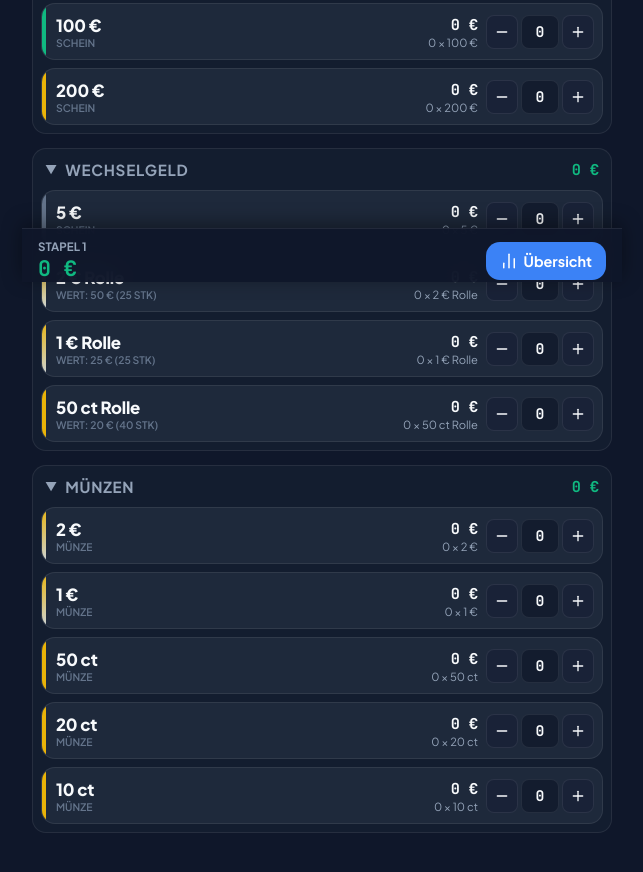
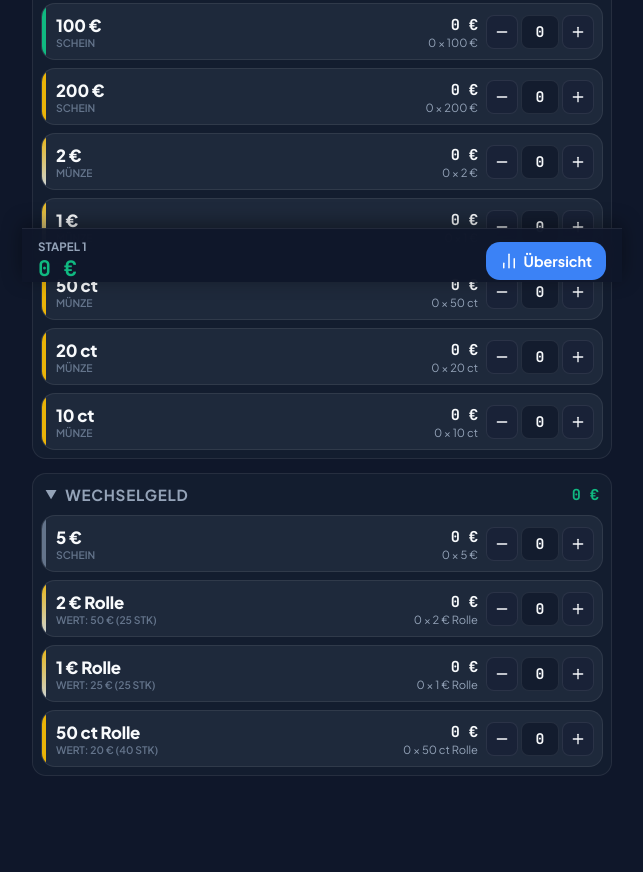
Before and after one commit to Dave2ooo/Geldzaehler, a plain HTML site: page index.html in a window 1280 px wide. Shown: the part 518-1390 px from the top of the page, without its empty margins (318-961 px from the left). Drawn offline with Linux system fonts and the light colour scheme.

Commit message:
merged categories "Sheine" and "Münzen"

```diff
--- a/index.html
+++ b/index.html
@@ -113,26 +113,26 @@
 
       <!-- Main Denomination Counter List -->
       <main class="content-area">
-        <!-- Banknotes Section -->
-        <section class="denom-section" id="section-bills" data-category="bills">
+        <!-- Scheine & Münzen Section -->
+        <section class="denom-section" id="section-cash" data-category="cash">
           <button
             class="section-header collapsable-header"
-            data-toggle="bills"
+            data-toggle="cash"
             type="button"
             aria-expanded="true"
           >
             <div class="header-title-wrap">
               <span class="collapse-icon">▼</span>
-              <h2>Scheine</h2>
+              <h2>Scheine &amp; Münzen</h2>
             </div>
-            <span class="section-subtotal" id="billsSubtotal">0,00 €</span>
+            <span class="section-subtotal" id="cashSubtotal">0,00 €</span>
           </button>
-          <div class="denom-grid" id="billsGrid">
+          <div class="denom-grid" id="cashGrid">
             <!-- Populated by JS -->
           </div>
         </section>
 
-        <!-- Coin Rolls Section -->
+        <!-- Wechselgeld Section -->
         <section class="denom-section" id="section-rolls" data-category="rolls">
           <button
             class="section-header collapsable-header"
@@ -147,25 +147,6 @@
             <span class="section-subtotal" id="rollsSubtotal">0,00 €</span>
           </button>
           <div class="denom-grid" id="rollsGrid">
-            <!-- Populated by JS -->
-          </div>
-        </section>
-
-        <!-- Coins Section -->
-        <section class="denom-section" id="section-coins" data-category="coins">
-          <button
-            class="section-header collapsable-header"
-            data-toggle="coins"
-            type="button"
-            aria-expanded="true"
-          >
-            <div class="header-title-wrap">
-              <span class="collapse-icon">▼</span>
-              <h2>Münzen</h2>
-            </div>
-            <span class="section-subtotal" id="coinsSubtotal">0,00 €</span>
-          </button>
-          <div class="denom-grid" id="coinsGrid">
             <!-- Populated by JS -->
           </div>
         </section>
--- a/main.js
+++ b/main.js
@@ -5,26 +5,24 @@
 
 // Denominations configuration
 const DENOMINATIONS = [
-  // Banknotes (5€ up to 200€)
-  { id: 'b5',   type: 'bill', category: 'bills', value: 5.0,   label: '5 €',   sublabel: 'Schein', color: 'var(--denom-5)' },
-  { id: 'b10',  type: 'bill', category: 'bills', value: 10.0,  label: '10 €',  sublabel: 'Schein', color: 'var(--denom-10)' },
-  { id: 'b20',  type: 'bill', category: 'bills', value: 20.0,  label: '20 €',  sublabel: 'Schein', color: 'var(--denom-20)' },
-  { id: 'b50',  type: 'bill', category: 'bills', value: 50.0,  label: '50 €',  sublabel: 'Schein', color: 'var(--denom-50)' },
-  { id: 'b100', type: 'bill', category: 'bills', value: 100.0, label: '100 €', sublabel: 'Schein', color: 'var(--denom-100)' },
-  { id: 'b200', type: 'bill', category: 'bills', value: 200.0, label: '200 €', sublabel: 'Schein', color: 'var(--denom-200)' },
+  // Scheine & Münzen (5€ bis 200€ Scheine, dann 2€ bis 10ct Münzen)
+  { id: 'b5',   type: 'bill', category: 'cash',  value: 5.0,   label: '5 €',   sublabel: 'Schein', color: 'var(--denom-5)' },
+  { id: 'b10',  type: 'bill', category: 'cash',  value: 10.0,  label: '10 €',  sublabel: 'Schein', color: 'var(--denom-10)' },
+  { id: 'b20',  type: 'bill', category: 'cash',  value: 20.0,  label: '20 €',  sublabel: 'Schein', color: 'var(--denom-20)' },
+  { id: 'b50',  type: 'bill', category: 'cash',  value: 50.0,  label: '50 €',  sublabel: 'Schein', color: 'var(--denom-50)' },
+  { id: 'b100', type: 'bill', category: 'cash',  value: 100.0, label: '100 €', sublabel: 'Schein', color: 'var(--denom-100)' },
+  { id: 'b200', type: 'bill', category: 'cash',  value: 200.0, label: '200 €', sublabel: 'Schein', color: 'var(--denom-200)' },
+  { id: 'c200', type: 'coin', category: 'cash',  value: 2.0,   label: '2 €',   sublabel: 'Münze',  color: 'var(--coin-bicolor)' },
+  { id: 'c100', type: 'coin', category: 'cash',  value: 1.0,   label: '1 €',   sublabel: 'Münze',  color: 'var(--coin-bicolor)' },
+  { id: 'c50',  type: 'coin', category: 'cash',  value: 0.50,  label: '50 ct', sublabel: 'Münze',  color: 'var(--coin-gold)' },
+  { id: 'c20',  type: 'coin', category: 'cash',  value: 0.20,  label: '20 ct', sublabel: 'Münze',  color: 'var(--coin-gold)' },
+  { id: 'c10',  type: 'coin', category: 'cash',  value: 0.10,  label: '10 ct', sublabel: 'Münze',  color: 'var(--coin-gold)' },
 
   // Wechselgeld (5€ Schein, 2€ Rolle, 1€ Rolle, 50ct Rolle)
   { id: 'w5',   type: 'bill', category: 'rolls', value: 5.0,   label: '5 €',        sublabel: 'Schein',               color: 'var(--denom-5)' },
   { id: 'r200', type: 'roll', category: 'rolls', value: 50.0,  label: '2 € Rolle',  sublabel: 'Wert: 50 € (25 Stk)',  color: 'var(--coin-bicolor)' },
   { id: 'r100', type: 'roll', category: 'rolls', value: 25.0,  label: '1 € Rolle',  sublabel: 'Wert: 25 € (25 Stk)',  color: 'var(--coin-bicolor)' },
-  { id: 'r50',  type: 'roll', category: 'rolls', value: 20.0,  label: '50 ct Rolle', sublabel: 'Wert: 20 € (40 Stk)', color: 'var(--coin-gold)' },
-
-  // Loose Coins (down to 10 cents)
-  { id: 'c200', type: 'coin', category: 'coins', value: 2.0,   label: '2 €',   sublabel: 'Münze',  color: 'var(--coin-bicolor)' },
-  { id: 'c100', type: 'coin', category: 'coins', value: 1.0,   label: '1 €',   sublabel: 'Münze',  color: 'var(--coin-bicolor)' },
-  { id: 'c50',  type: 'coin', category: 'coins', value: 0.50,  label: '50 ct', sublabel: 'Münze',  color: 'var(--coin-gold)' },
-  { id: 'c20',  type: 'coin', category: 'coins', value: 0.20,  label: '20 ct', sublabel: 'Münze',  color: 'var(--coin-gold)' },
-  { id: 'c10',  type: 'coin', category: 'coins', value: 0.10,  label: '10 ct', sublabel: 'Münze',  color: 'var(--coin-gold)' }
+  { id: 'r50',  type: 'roll', category: 'rolls', value: 20.0,  label: '50 ct Rolle', sublabel: 'Wert: 20 € (40 Stk)', color: 'var(--coin-gold)' }
 ];
 
 const STORAGE_KEY = 'cash_counter_piles_data_v2';
@@ -210,7 +208,7 @@ function applyCategoryCollapseState() {
   const pile = getActivePile();
   const collapsed = pile.collapsedCategories || {};
 
-  ['bills', 'rolls', 'coins'].forEach(cat => {
+  ['cash', 'rolls'].forEach(cat => {
     const section = document.getElementById(`section-${cat}`);
     const headerBtn = section ? section.querySelector('.collapsable-header') : null;
     const isCollapsed = !!collapsed[cat];
@@ -232,13 +230,11 @@ function applyCategoryCollapseState() {
    DOM Rendering
    -------------------------------------------------------------------------- */
 function renderDenominationGrids() {
-  const billsContainer = document.getElementById('billsGrid');
+  const cashContainer = document.getElementById('cashGrid');
   const rollsContainer = document.getElementById('rollsGrid');
-  const coinsContainer = document.getElementById('coinsGrid');
 
-  billsContainer.innerHTML = '';
-  rollsContainer.innerHTML = '';
-  coinsContainer.innerHTML = '';
+  if (cashContainer) cashContainer.innerHTML = '';
+  if (rollsContainer) rollsContainer.innerHTML = '';
 
   DENOMINATIONS.forEach((denom, index) => {
     const rowEl = document.createElement('div');
@@ -266,12 +262,10 @@ function renderDenominationGrids() {
       </div>
     `;
 
-    if (denom.category === 'bills') {
-      billsContainer.appendChild(rowEl);
+    if (denom.category === 'cash') {
+      if (cashContainer) cashContainer.appendChild(rowEl);
     } else if (denom.category === 'rolls') {
-      rollsContainer.appendChild(rowEl);
-    } else {
-      coinsContainer.appendChild(rowEl);
+      if (rollsContainer) rollsContainer.appendChild(rowEl);
     }
   });
 }
@@ -323,9 +317,8 @@ function calculatePileTotal(pile) {
 function updateCalculations() {
   const currentPile = getActivePile();
   let currentPileSum = 0;
-  let billsSubtotal = 0;
+  let cashSubtotal = 0;
   let rollsSubtotal = 0;
-  let coinsSubtotal = 0;
 
   // Update each denomination row
   DENOMINATIONS.forEach(denom => {
@@ -333,9 +326,8 @@ function updateCalculations() {
     const lineTotal = count * denom.value;
     currentPileSum += lineTotal;
 
-    if (denom.category === 'bills') billsSubtotal += lineTotal;
+    if (denom.category === 'cash') cashSubtotal += lineTotal;
     else if (denom.category === 'rolls') rollsSubtotal += lineTotal;
-    else coinsSubtotal += lineTotal;
 
     // Update row DOM
     const countBtn = document.getElementById(`count-${denom.id}`);
@@ -360,9 +352,11 @@ function updateCalculations() {
   });
 
   // Update headers and footers
-  document.getElementById('billsSubtotal').textContent = formatCurrency(billsSubtotal);
-  document.getElementById('rollsSubtotal').textContent = formatCurrency(rollsSubtotal);
-  document.getElementById('coinsSubtotal').textContent = formatCurrency(coinsSubtotal);
+  const cashSubtotalEl = document.getElementById('cashSubtotal');
+  const rollsSubtotalEl = document.getElementById('rollsSubtotal');
+  if (cashSubtotalEl) cashSubtotalEl.textContent = formatCurrency(cashSubtotal);
+  if (rollsSubtotalEl) rollsSubtotalEl.textContent = formatCurrency(rollsSubtotal);
+
   document.getElementById('currentPileTotal').textContent = formatCurrency(currentPileSum);
   document.getElementById('grandTotal').textContent = formatCurrency(grandTotal);
 
```
